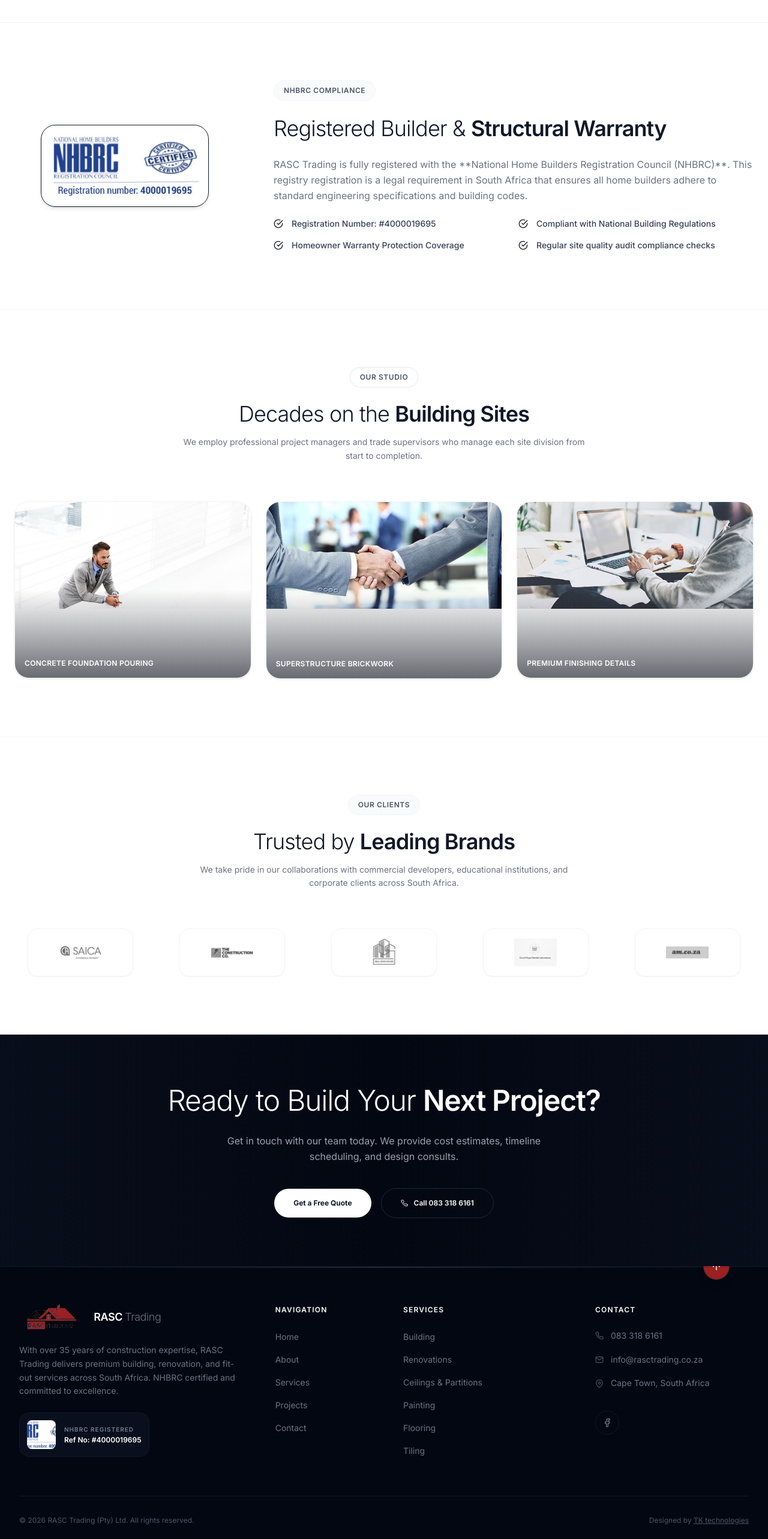
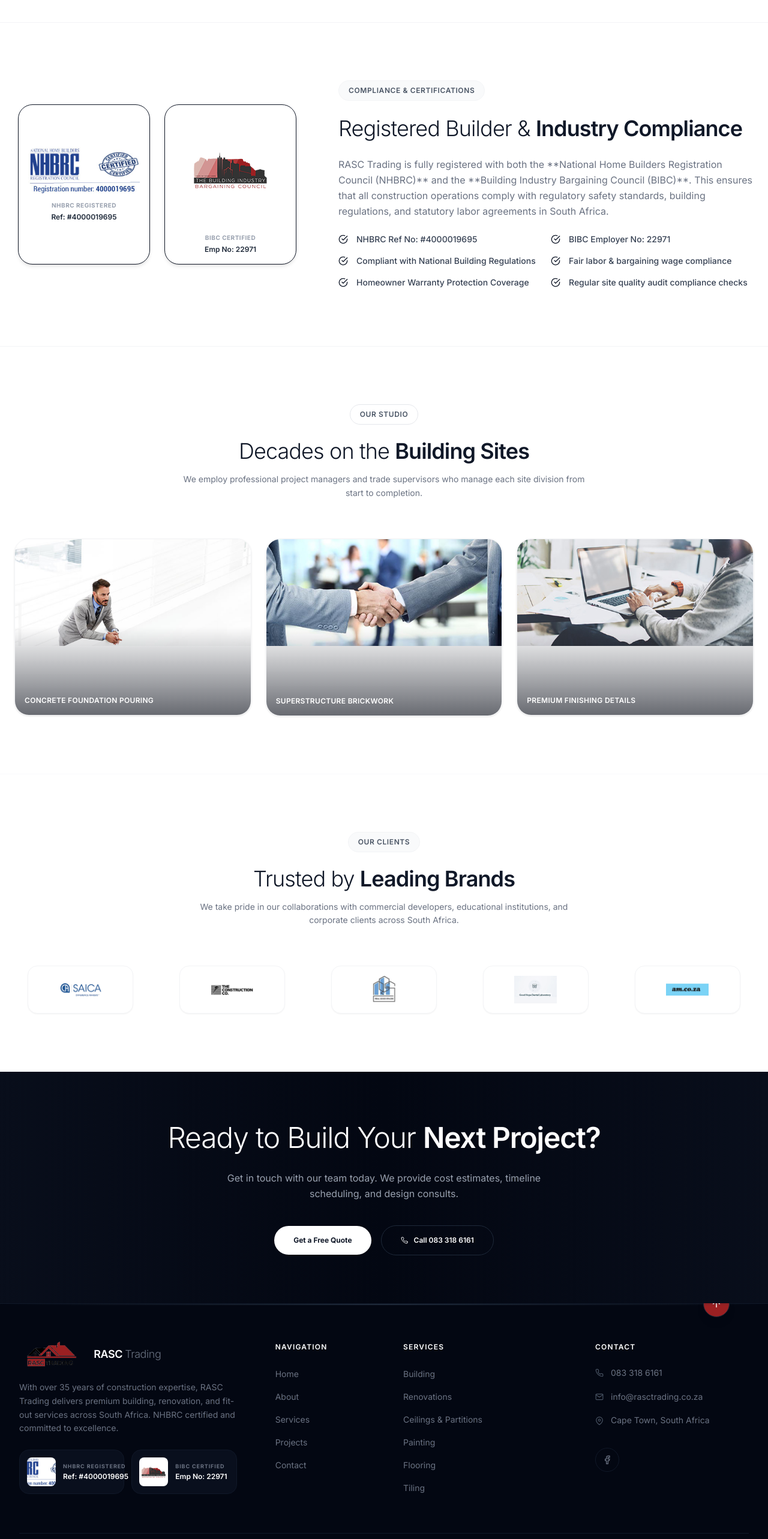
Before and after one commit to tinashekwande/rasc-trading, a React (Vite) app: page /about in a window 1280 px wide. Shown: the part 2580-5146 px from the top of the page at 60% size. Built offline with nearby package versions, Linux system fonts and the light colour scheme; a web font is replaced by a local one.

Commit message:
feat: move client logos up, show full color, add BIBC certification info and logo

```diff
--- a/src/components/ClientLogos.jsx
+++ b/src/components/ClientLogos.jsx
@@ -36,7 +36,7 @@ export default function ClientLogos() {
                   alt={logo.alt}
                   width={128}
                   height={40}
-                  className="h-10 w-auto object-contain filter grayscale opacity-40 hover:grayscale-0 hover:opacity-90 hover:scale-105 transition-all duration-300"
+                  className="h-10 w-auto object-contain hover:scale-105 transition-all duration-300 opacity-90 hover:opacity-100"
                   loading="lazy"
                 />
               </div>
--- a/src/components/Footer.jsx
+++ b/src/components/Footer.jsx
@@ -71,23 +71,46 @@ export default function Footer() {
             <p className="text-sm leading-relaxed text-gray-500">
               {companyInfo.description}
             </p>
-            {/* NHBRC Certificate Info */}
-            <div className="flex items-center gap-3.5 p-3 rounded-2xl bg-gray-900/50 border border-gray-900 w-fit">
+            {/* Certifications Info */}
+            <div className="flex flex-col sm:flex-row gap-3 w-full max-w-sm">
+              {/* NHBRC */}
+              <div className="flex items-center gap-3 p-3 rounded-2xl bg-gray-900/50 border border-gray-900 flex-1">
                 <img
                   src="/images/brand/nhbrc-badge.jpg"
                   alt="NHBRC Certification Badge"
                   width={48}
                   height={48}
-                className="h-12 w-12 rounded-lg object-cover"
+                  className="h-12 w-12 rounded-lg object-cover flex-shrink-0"
                   loading="lazy"
                 />
                 <div>
-                <span className="block text-[10px] font-bold text-gray-500 uppercase tracking-widest">
+                  <span className="block text-[9px] font-bold text-gray-500 uppercase tracking-widest">
                     NHBRC Registered
                   </span>
-                <span className="block text-xs font-semibold text-white mt-0.5">
-                  Ref No: {companyInfo.nhbrc}
+                  <span className="block text-xs font-semibold text-white mt-0.5 whitespace-nowrap">
+                    Ref: {companyInfo.nhbrc}
                   </span>
+                </div>
+              </div>
+
+              {/* BIBC */}
+              <div className="flex items-center gap-3 p-3 rounded-2xl bg-gray-900/50 border border-gray-900 flex-1">
+                <img
+                  src="/images/brand/bibc-logo.png"
+                  alt="BIBC Compliance Badge"
+                  width={48}
+                  height={48}
+                  className="h-12 w-12 rounded-lg object-contain bg-white p-1 flex-shrink-0"
+                  loading="lazy"
+                />
+                <div>
+                  <span className="block text-[9px] font-bold text-gray-500 uppercase tracking-widest">
+                    BIBC Certified
+                  </span>
+                  <span className="block text-xs font-semibold text-white mt-0.5 whitespace-nowrap">
+                    Emp No: {companyInfo.bibc}
+                  </span>
+                </div>
               </div>
             </div>
           </motion.div>
--- a/src/data/siteData.js
+++ b/src/data/siteData.js
@@ -861,6 +861,7 @@ export const companyInfo = {
   phone: '083 318 6161',
   email: 'info@rasctrading.co.za',
   nhbrc: '#4000019695',
+  bibc: '22971',
   location: 'Cape Town, South Africa',
   tagline: 'Building Excellence, Transforming Spaces',
   description:
--- a/src/pages/AboutPage.jsx
+++ b/src/pages/AboutPage.jsx
@@ -227,40 +227,57 @@ export default function AboutPage() {
         </div>
       </section>
 
-      {/* ── NHBRC Certification Section ── */}
+      {/* ── Compliance & Certifications Section ── */}
       <section className="py-24 px-6 border-b border-gray-100 bg-transparent">
         <div className="max-w-7xl mx-auto grid grid-cols-1 lg:grid-cols-12 gap-12 lg:gap-16 items-center">
-          {/* Badge Image */}
-          <ScrollReveal className="lg:col-span-4 flex justify-center">
-            <div className="relative rounded-3xl overflow-hidden shadow-md border border-gray-150 p-4 max-w-[280px]">
+          {/* Badge Images */}
+          <ScrollReveal className="lg:col-span-5 flex flex-wrap sm:flex-nowrap justify-center gap-6">
+            {/* NHBRC Card */}
+            <div className="relative rounded-3xl overflow-hidden shadow-md border border-gray-150 p-4 w-full max-w-[220px] bg-white flex flex-col items-center justify-center">
               <OptimizedImage
                 src="/images/brand/nhbrc-badge.jpg"
                 alt="NHBRC Registration Badge"
-                width={280}
-                height={280}
-                className="w-full h-auto object-contain rounded-2xl"
+                width={220}
+                height={220}
+                className="w-full h-auto object-contain rounded-2xl mb-3"
               />
+              <span className="text-[10px] font-bold text-gray-400 uppercase tracking-wider">NHBRC Registered</span>
+              <span className="text-xs font-semibold text-gray-800 mt-1">Ref: {companyInfo.nhbrc}</span>
+            </div>
+
+            {/* BIBC Card */}
+            <div className="relative rounded-3xl overflow-hidden shadow-md border border-gray-150 p-4 w-full max-w-[220px] bg-white flex flex-col items-center justify-center">
+              <div className="w-full aspect-square flex items-center justify-center bg-white rounded-2xl mb-3 p-3">
+                <img
+                  src="/images/brand/bibc-logo.png"
+                  alt="BIBC Registration Badge"
+                  className="max-h-full max-w-full object-contain"
+                />
+              </div>
+              <span className="text-[10px] font-bold text-gray-400 uppercase tracking-wider">BIBC Certified</span>
+              <span className="text-xs font-semibold text-gray-800 mt-1">Emp No: {companyInfo.bibc}</span>
             </div>
           </ScrollReveal>
 
           {/* Details list */}
-          <ScrollReveal delay={0.15} className="lg:col-span-8 flex flex-col items-start">
+          <ScrollReveal delay={0.15} className="lg:col-span-7 flex flex-col items-start">
             <div className="inline-flex items-center gap-2 px-4 py-2 rounded-full text-xs font-semibold mb-6 bg-gray-50 border border-gray-100 text-gray-600 uppercase tracking-wider">
-              NHBRC Compliance
+              Compliance &amp; Certifications
             </div>
             <h2 className="text-4xl font-light tracking-tight mb-6 text-gray-900 leading-tight">
-              Registered Builder &amp; <span className="font-semibold">Structural Warranty</span>
+              Registered Builder &amp; <span className="font-semibold">Industry Compliance</span>
             </h2>
             <p className="text-sm md:text-base text-gray-500 leading-relaxed mb-6">
-              RASC Trading is fully registered with the **National Home Builders Registration Council (NHBRC)**.
-              This registry registration is a legal requirement in South Africa that ensures all home builders adhere to
-              standard engineering specifications and building codes.
+              RASC Trading is fully registered with both the **National Home Builders Registration Council (NHBRC)** and the **Building Industry Bargaining Council (BIBC)**.
+              This ensures that all construction operations comply with regulatory safety standards, building regulations, and statutory labor agreements in South Africa.
             </p>
             {/* Checklist */}
             <div className="grid grid-cols-1 sm:grid-cols-2 gap-4 w-full">
               {[
-                `Registration Number: ${companyInfo.nhbrc}`,
+                `NHBRC Ref No: ${companyInfo.nhbrc}`,
+                `BIBC Employer No: ${companyInfo.bibc}`,
                 'Compliant with National Building Regulations',
+                'Fair labor & bargaining wage compliance',
                 'Homeowner Warranty Protection Coverage',
                 'Regular site quality audit compliance checks',
               ].map((bullet, idx) => (
@@ -350,7 +367,7 @@ export default function AboutPage() {
                   <img
                     src={logo.image}
                     alt={logo.alt}
-                    className="h-full w-auto object-contain filter grayscale opacity-75 hover:grayscale-0 hover:opacity-100 transition-all duration-300"
+                    className="h-full w-auto object-contain hover:scale-105 transition-all duration-300 opacity-90 hover:opacity-100"
                     loading="lazy"
                   />
                 </div>
--- a/src/pages/HomePage.jsx
+++ b/src/pages/HomePage.jsx
@@ -151,7 +151,10 @@ export default function HomePage() {
       {/* 2. Stats Bar */}
       <StatsBar />
 
-      {/* 3. About Story Preview */}
+      {/* 3. Client Logos */}
+      <ClientLogos />
+
+      {/* 4. About Story Preview */}
       <section className="bg-gray-50/50 py-24 px-6 border-b border-gray-100">
         <div className="max-w-7xl mx-auto grid grid-cols-1 lg:grid-cols-2 gap-12 lg:gap-16 items-center">
           {/* Image Frame */}
@@ -286,10 +289,7 @@ export default function HomePage() {
       {/* 7. Testimonials */}
       <TestimonialCarousel />
 
-      {/* 8. Client Logos */}
-      <ClientLogos />
-
-      {/* 9. Full Width Call to Action Banner */}
+      {/* 8. Full Width Call to Action Banner */}
       <section className="bg-gray-950 text-white py-20 px-6 relative overflow-hidden text-center">
         {/* Subtle overlay gradients */}
         <div className="absolute inset-0 bg-gradient-to-r from-gray-900 via-transparent to-gray-900 pointer-events-none opacity-40" />
```
Also changed, not shown: public/images/brand/bibc-logo.png (added). Lines whose indentation alone changed are shown as unchanged.
